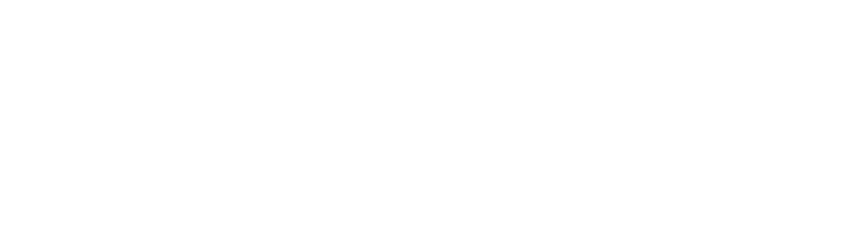
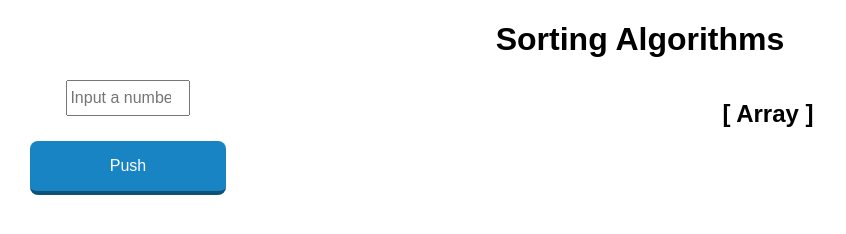
Before and after one commit to peterparkers/Sorting, a plain HTML site: page index.html in a window 1280 px wide. Shown: the whole page, without its empty margins (0-846 px from the left). Drawn offline with Linux system fonts and the light colour scheme.

Commit message:
Update input number to array section

```diff
--- a/index.html
+++ b/index.html
@@ -4,9 +4,21 @@
     <meta charset="UTF-8">
     <meta name="viewport" content="width=device-width, initial-scale=1.0">
     <meta http-equiv="X-UA-Compatible" content="ie=edge">
-    <title>Document</title>
+    <title>Sorting Algorithms</title>
+    <link rel="stylesheet" href="style.css">
 </head>
 <body>
+    <h1>Sorting Algorithms</h1>
+    <div class="input-box">
+        <div class="input-box__receive">
+            <input type="number" placeholder="Input a number" id="number-input"> <br/>
+            <button id="push-button">Push</button>
+        </div>
+        <div class="input-box__display">
+            <h2 id="array-display">[ Array ]</h2>
+        </div>
+    </div>
+
     <script src="script.js"></script>
 </body>
 </html>
--- a/script.js
+++ b/script.js
@@ -1,20 +1,35 @@
-// Bubble sort algorithms
 var array = [];
+var arrayDisplayString = "";
+var countPush = 0;
+var pushButton = document.getElementById("push-button");
+var arrayDisplay = document.getElementById("array-display");
+pushButton.addEventListener("click", createArray);
 
-sort = array => {
+function createArray () {
+    var number = document.getElementById("number-input");
+    if(number.value != "") {
+        arrayDisplayString += countPush == 0 ? number.value : ", " + number.value;
+        arrayDisplay.innerHTML = "[ " + arrayDisplayString + " ]";
+        number.value = "";
+        countPush++;
+    }
+}
+
+// Bubble sort
+bubbleSort = array => {
     let arrSorted = [...array];
     let arrLen = array.length;
     let i, j, temp;
     for (i = 0; i < arrLen; i++) {
-        for (j = 0; j < i + 1; j++) {
-            if (arrSorted[j] > arrSorted[j+1]) {
+        for (j = 0; j < arrLen - 1; j++) {
+            if (arrSorted[j] > arrSorted[j + 1]) {
                 temp = arrSorted[j];
-                arrSorted[j] = arrSorted[j+1];
-                arrSorted[j+1] = temp;
+                arrSorted[j] = arrSorted[j + 1];
+                arrSorted[j + 1] = temp;
             }
         }
     }
     return arrSorted;
 }
 
-//Quick sort
+// Quick sort
--- a/style.css
+++ b/style.css
@@ -0,0 +1,43 @@
+body {
+    margin: 0;
+    padding: 0;
+    font-family: sans-serif;
+    text-align: center;
+}
+.input-box {
+    width: 100%;
+    display: grid;
+    grid-template-columns: repeat(10, 1fr);
+}
+.input-box__receive {
+    /* background-color: lightblue; */
+    grid-column: 1/3;
+}
+.input-box__display {
+    /* background-color: lightcoral; */
+    grid-column: 3/11;
+}
+input[type="number"] {
+    font-size: 1em;
+    width: 45%;
+    height: 30px;
+}
+button {
+    margin-top: 1.6em;
+    background-color: #1984c3;
+    color: #fff;
+    font-size: 1em;
+    border: 0;
+    padding: 1em 5em;
+    text-decoration: none;
+    border-radius: 0.5em;
+    border-bottom: 0.25em solid #0f5177;
+    outline: none;
+    cursor: pointer;
+}
+
+button:active {
+    background-color: #1e9feb;
+    border-bottom-width: 0;
+    margin-top: 1.8em;
+}
```
